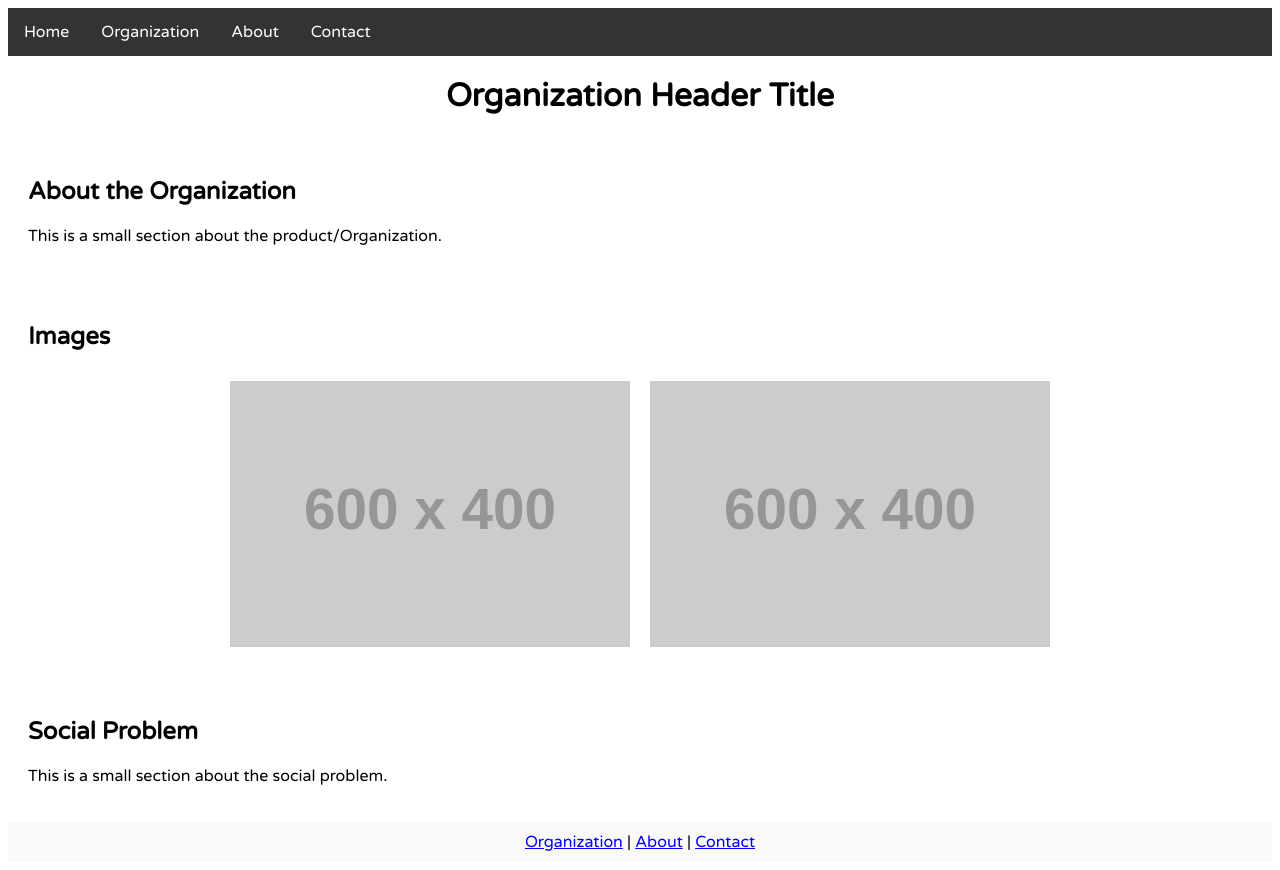
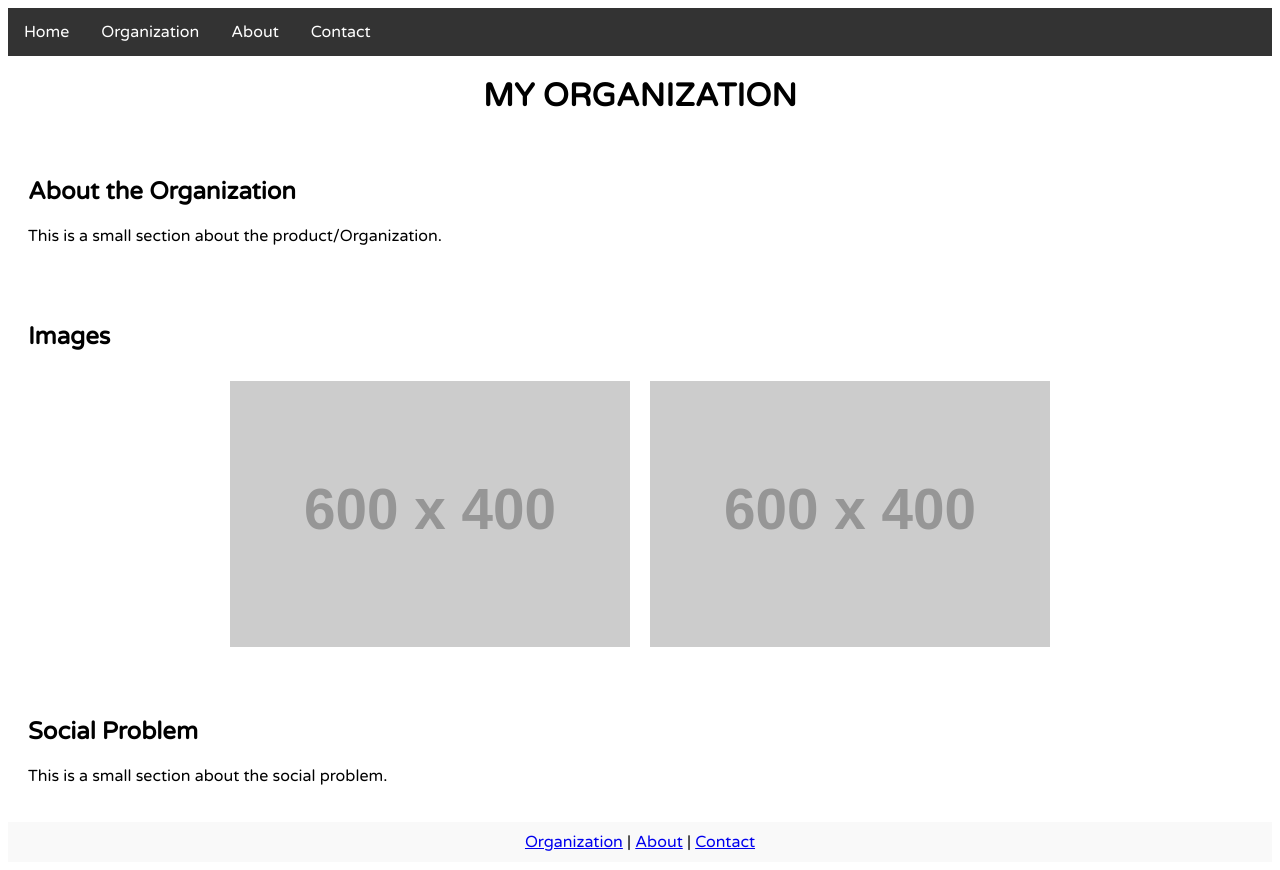
Before and after one commit to Joholz/joholz.github.io, a plain HTML site: page product.html in a window 1280 px wide. Drawn offline with Linux system fonts and the light colour scheme; placeholder pictures from the web are drawn by us.

Commit message:
Update product.html

```diff
--- a/product.html
+++ b/product.html
@@ -70,7 +70,7 @@
     <li><a href="#">Contact</a></li>
   </ul>
 
-  <h1>Organization Header Title</h1>
+  <h1>MY ORGANIZATION</h1>
 
   <section>
     <h2>About the Organization</h2>
```
